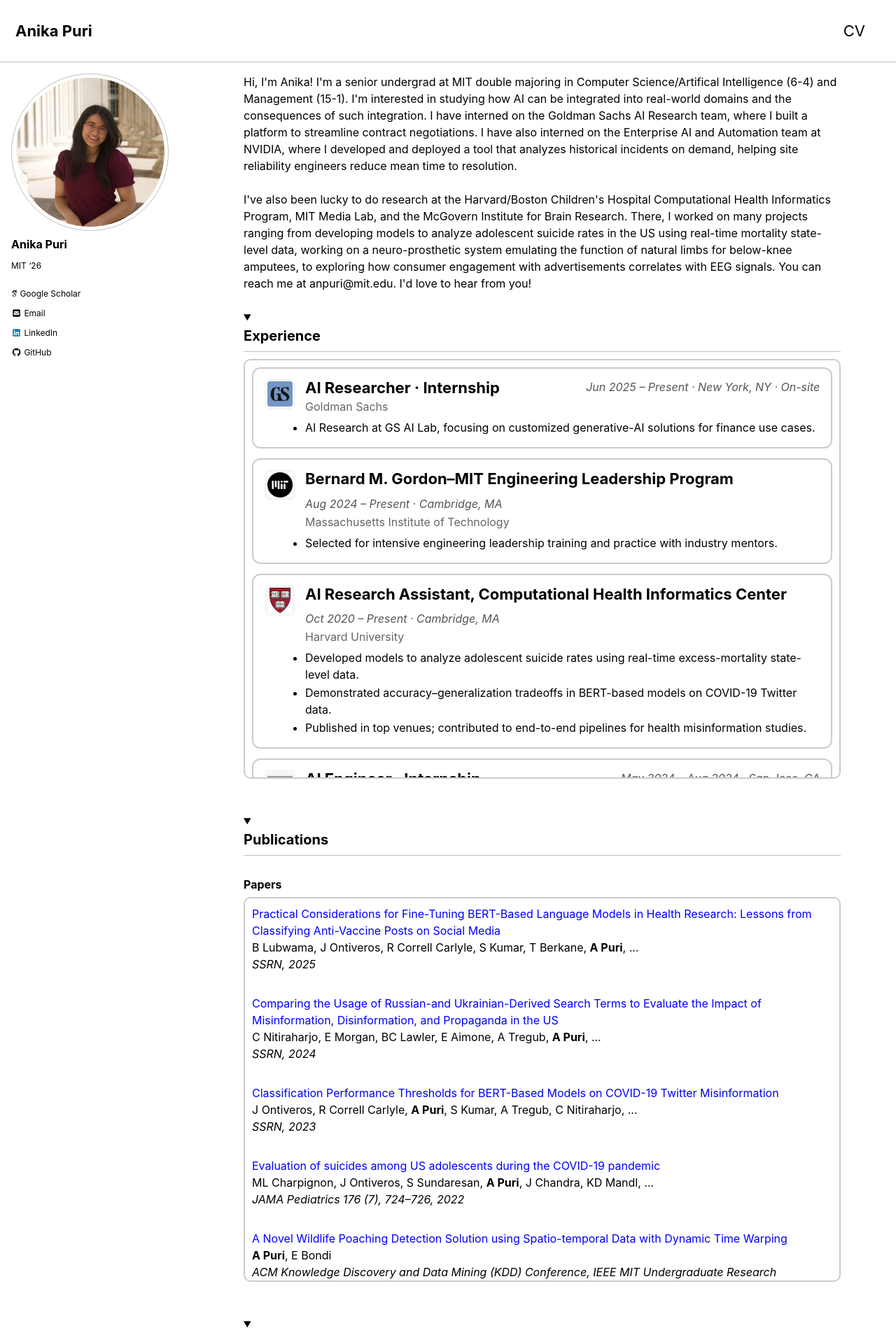
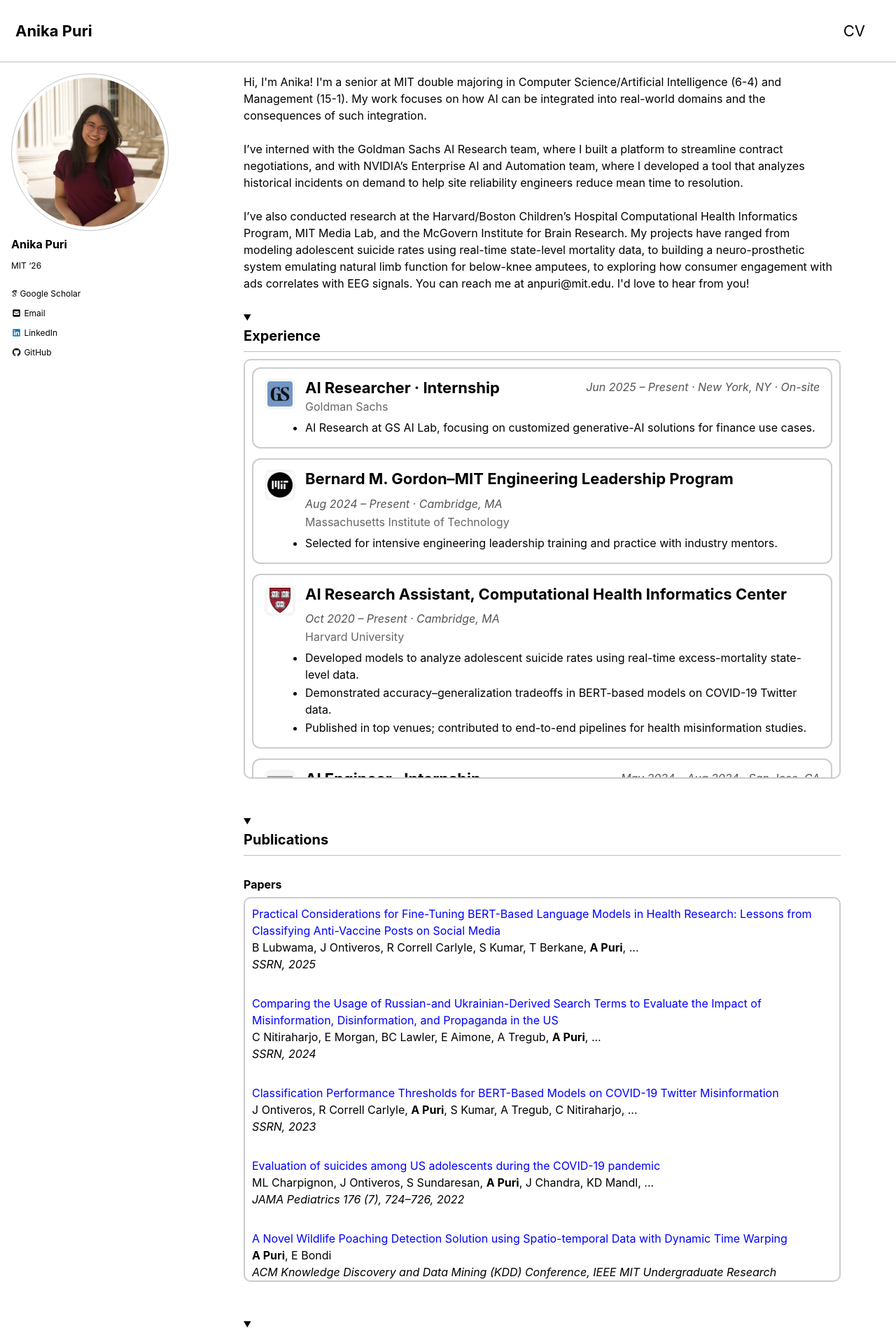
Before and after one commit to AnikaPuri/anikapuri.github.io, a Jekyll site: the page built from _pages/index.html, in a window 1280 px wide. Shown: the top 1908 px of the page at 70% size. Built offline with Jekyll 4.4.1, drawn with Linux system fonts in a browser that asks for light colours; cached includes are drawn as plain includes; nearby versions of some CDN libraries; some web fonts are replaced; grey boxes are pictures that could not be loaded.

Commit message:
Update index.html

```diff
--- a/_pages/index.html
+++ b/_pages/index.html
@@ -7,12 +7,11 @@
 ---
 
 
-Hi, I'm Anika! I'm a senior undergrad at MIT double majoring in Computer Science/Artifical Intelligence (6-4) and Management (15-1). I'm interested in studying how AI can be integrated into real-world domains and the consequences of such integration. I have interned on the Goldman Sachs AI Research team, where I built a platform to streamline contract negotiations. I have also interned on the Enterprise AI and Automation team at NVIDIA, where I developed and deployed a tool that analyzes historical incidents on demand, helping site reliability engineers reduce mean time to resolution.
-
+Hi, I'm Anika! I'm a senior at MIT double majoring in Computer Science/Artificial Intelligence (6-4) and Management (15-1). My work focuses on how AI can be integrated into real-world domains and the consequences of such integration.
 <br><br>
-
-I've also been lucky to do research at the Harvard/Boston Children's Hospital Computational Health Informatics Program, MIT Media Lab, and the McGovern Institute for Brain Research. There, I worked on many projects ranging from developing models to analyze adolescent suicide rates in the US using real-time mortality state-level data, working on a neuro-prosthetic system emulating the function of natural limbs for below-knee amputees, to exploring how consumer engagement with advertisements correlates with EEG signals.
-
+I’ve interned with the Goldman Sachs AI Research team, where I built a platform to streamline contract negotiations, and with NVIDIA’s Enterprise AI and Automation team, where I developed a tool that analyzes historical incidents on demand to help site reliability engineers reduce mean time to resolution.
+<br><br>
+I’ve also conducted research at the Harvard/Boston Children’s Hospital Computational Health Informatics Program, MIT Media Lab, and the McGovern Institute for Brain Research. My projects have ranged from modeling adolescent suicide rates using real-time state-level mortality data, to building a neuro-prosthetic system emulating natural limb function for below-knee amputees, to exploring how consumer engagement with ads correlates with EEG signals.
 You can reach me at anpuri@mit.edu. I'd love to hear from you!
 <!-- <br><br> -->
 
```
